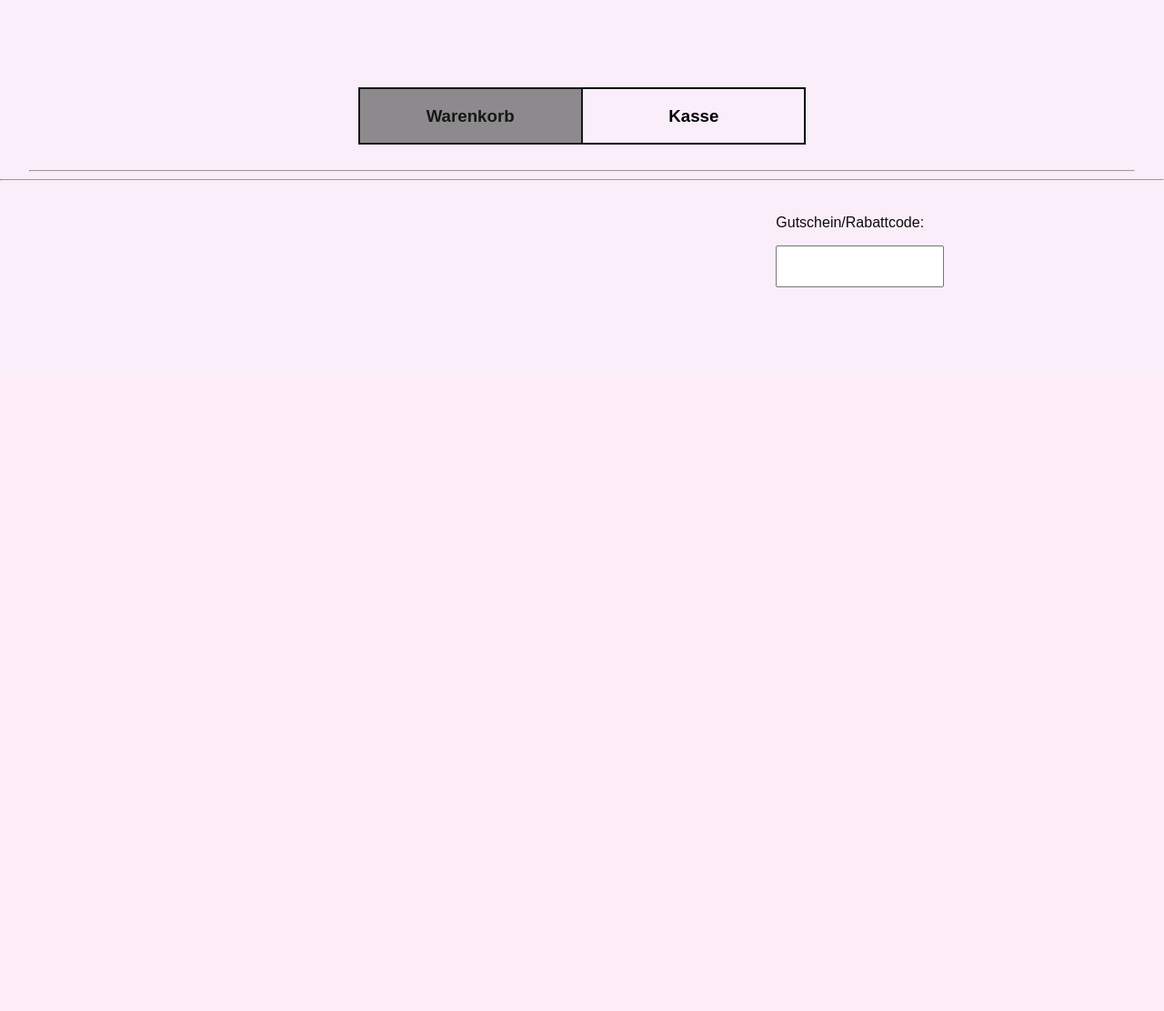
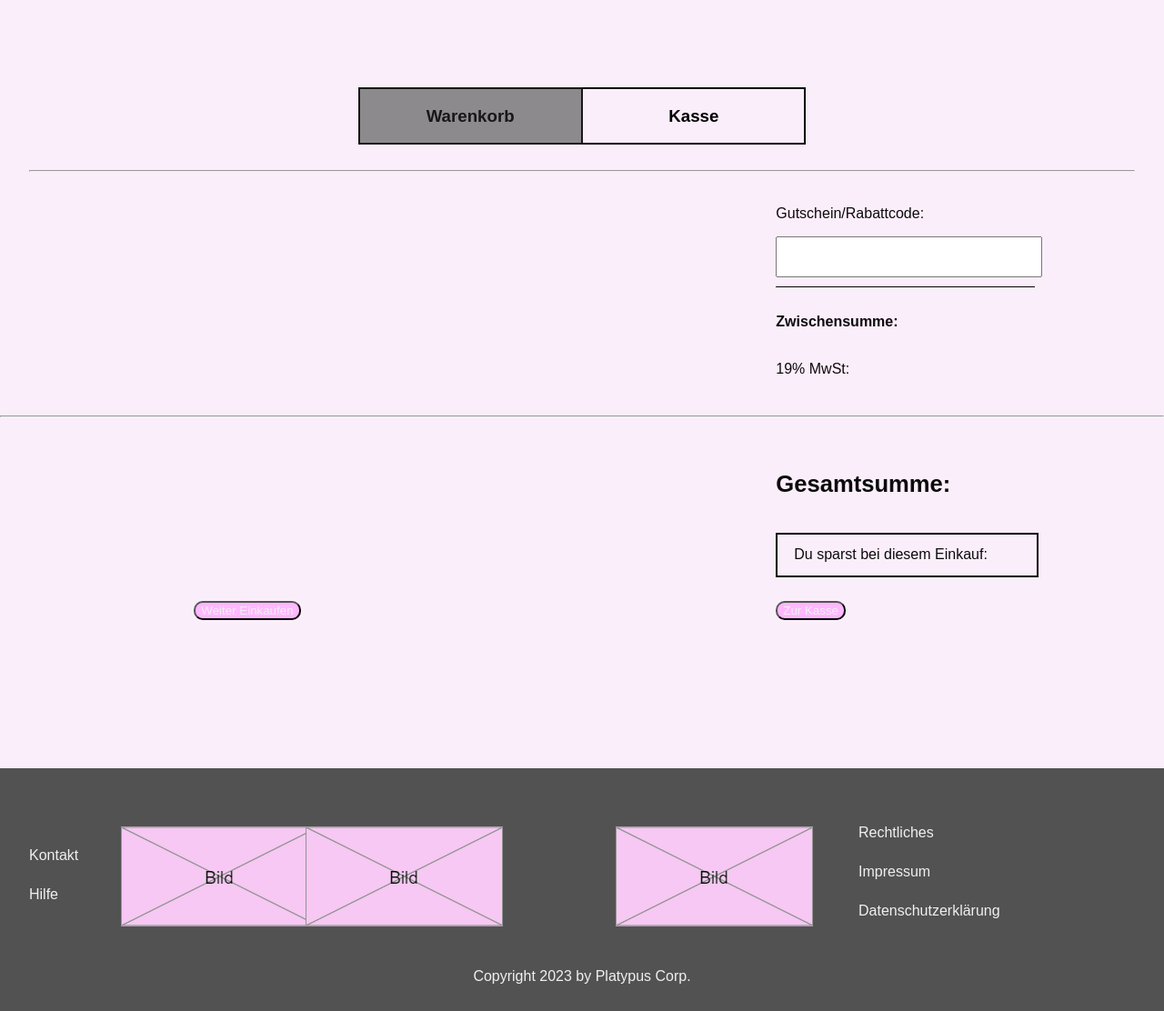
Before and after one commit to Projektarbeiten/ProjectPlatypus, a PHP site: page /productPage/shoppingCart in a window 1280 px wide. Shown: the part 384-1496 px from the top of the page at 91% size. Before the commit the page ends 700 px from the top, so only its background shows below. Run offline with PHP 8.4, Linux system fonts and the light colour scheme; the visitor is signed in with stand-in values (Sample User, id 1); data that the repository does not hold is empty.

Commit message:
-- Warenkorb hinzugefügt

```diff
--- a/css/styles.css
+++ b/css/styles.css
@@ -531,6 +531,88 @@ padding-top: 1.5rem;
 	align-items: center;
 }
 
+.sc-price-before{
+	margin-top: 2.5%;
+	border-top: 1.5px solid black;
+	align-content: center;
+	justify-content: center;
+	display: flex;
+}
+
+.sc-mwst-box{
+	align-content: center;
+	justify-content: center;
+	display: flex;
+	margin-top: -5.5%;
+}
+
+.sc-price-end-box{
+	align-content: center;
+	justify-content: center;
+	display: flex;
+}
+
+.sc-price-safed-box{
+	border: 2px solid black;
+	align-content: center;
+	justify-content: center;
+	display: flex;
+	height:2.5vh;
+
+}
+
+#sc-price-safed-tag{
+	text-align: right;
+	margin: auto;
+}
+
+#sc-safed{
+	text-align: left;
+	margin: auto;
+}
+
+#sc-gs{
+	text-align: left;
+	font-weight: bold;
+	font-size: 1.6rem;
+}
+#sc-mwst{
+	text-align: left;
+}
+
+#sc-price-end-tag{
+	text-align: right;
+	font-size: 1.6rem;
+	margin-top: auto;
+	margin-bottom: auto;
+	margin-left: auto;
+
+}
+
+#sc-price-mwst{
+	text-align: right;
+	font-size: 1.0rem;
+	margin-top: auto;
+	margin-bottom: auto;
+	margin-left: auto;
+}
+
+#sc-gutschein{
+	height: 75%;
+}
+#sc-zw {
+	font-weight: bold;
+	text-align: left;
+}
+
+#sc-price-before-tag{
+	font-size: 1.5rem;
+	margin-top: auto;
+	margin-bottom: auto;
+	margin-left: auto;
+	text-align: right;
+}
+
 .sc-price{
 
 }
--- a/javascript/removeFromShoppingCart.js
+++ b/javascript/removeFromShoppingCart.js
@@ -1,16 +1,140 @@
 "use strict";
+let debug = false;
 
-$("#bt-remove-product").click(function() {
-    var datastring = $("#bestell-form").serialize();
+
+$(function () {
+    updatePrices();
+});
+
+$(".sc-bt-remove-product").click(function() {
+    let articleElement = $(this).parentsUntil('.sc-product-cart').parent();
+    let productId = articleElement.get(0).id;
+    console.log("product id "+productId);
     $.ajax({
         type: "POST",
         url: "../phpScripts/removeProductFromSession.php",
-        data: datastring,
+        data: {'produkt_id': productId},
+        dataType: "json",
         success: function (response) {
-            if (response == "success") {
-                            var parentElement = document.getElementById("bt-remove-product").parentElement;
-                            parentElement.setAttribute("display", "none");
-                        }
+            if (response.responseStatus == "200") {
+                            $('#'+productId).remove();
+                            $('#'+productId).next().remove();
+                            updatePrices();
+                            checkShoppingCart();
+            }else{
+                alert('Error: '+response);
+            }
         }
     });
 });
+
+$("#buy-more").click(function() {
+    history.back();
+});
+
+
+
+
+$(document).ready(function(){
+    $('.sc-mengenauswahl').change(function(){
+    // get Product id for later use
+    let menge = $(this).val()
+    let articleElement = $(this).parentsUntil('.sc-product-cart').parent();
+    let productId = articleElement.get(0).id;
+    if(debug){
+        console.log("selected articleElement: "+articleElement.get(0).nodeName);
+        console.log("selected ProductID: "+productId);
+        console.log("selected Menge: "+menge);
+        console.log("mengenauswahl selected $(this): "+ this.nodeName);
+    }
+        $.ajax({
+            type: "POST",
+            url: "../phpScripts/addToSession.php",
+            data: {
+                produkt_id: productId,
+                mengenauswahl:menge},
+            success: function (response) {
+                if (response.includes("201") || response.includes("200")) {
+                    updatePrices();
+                }
+            }
+        });
+    });
+});
+
+function checkShoppingCart(){
+    if($('.sc-product-cart').length){
+
+    }else{
+        $('.artikel-container').remove();
+        $('.sc-box-between-endprice-and-productcard').remove();
+        $('#zur-kasse').remove();
+        let newContent = $(" <div class='container artikel-container'>\
+        <div style='display: flex;'>\
+            <div class='boxlinks' style='background-color: grey; opacity: 90%'>\
+                <h3>\
+                    Warenkorb\
+                </h3>\
+            </div>\
+            <div class='sc-boxrechts' style='margin-left: -39.5px;'>\
+                <h3>\
+                    Kasse\
+                </h3>\
+            </div>\
+        </div>\
+        <hr>\
+                    <div class='col-6'>\
+        \
+                        <p style='text-align: center'>Kein Produkt im Warenkorb</p>            </div>\
+                </div>");
+        $('main').append(newContent);
+    }
+}
+
+
+function updatePrices() {
+    if($('.sc-product-cart').length){
+        $.ajax({
+            type: "GET",
+            url: "../phpScripts/updatePrice.php",
+            dataType: "json",
+            success: function (response) {
+                let articleElements = document.querySelectorAll('.sc-product-cart');
+                /*
+                let articleElementIDs = document.getElementsByClassName('sc-product-cart').attr('id');
+                let articleElements2D = [];
+                for(let i = 0; i < articleElements.length; i++){
+                    articleElements2D.push( [ array1[i], array2[i] ] );
+                } */
+                let priceElements = document.querySelectorAll('.sc-article-price');
+                if(debug){ console.log(priceElements); }
+                let zwPrice = null;
+                let price;
+                let rabatt = 1;
+                $.each(response, function(index, array) {
+                    let produkt_id = array.produkt_id;
+                    let menge = array.menge;
+                    let akt_preis = array.akt_preis;
+                    if(articleElements[index].id == produkt_id){
+                        if($('#sc-gutschein').val() !== ''){
+                            // rabatt = 10%;
+                        }else{ // funktioniert nur wenn DOM von JavaScript in selber reihenfolge in ein Array gepackt wird, wie es auch das Session Produkt Array ausliest.
+                        price = menge * akt_preis; //#TODO: Rabatt Berechnung Einfügen
+                        zwPrice += price;
+                        }
+                        priceElements[index].innerHTML = price.toFixed(2) + ' €';
+                    }
+                    if(debug){
+                        console.log("produkt_id: " +  produkt_id  + ", menge: " + menge + ", AKT_Price: " + akt_preis);
+                    }
+                    });
+                    document.getElementById('sc-price-before-tag').innerHTML = zwPrice.toFixed(2) + " €";
+                    let mwst = zwPrice*0.19
+                    document.getElementById('sc-price-mwst').innerHTML = mwst.toFixed(2) + " €";
+                    let endPrice = zwPrice+mwst;
+                    document.getElementById('sc-price-end-tag').innerHTML =endPrice.toFixed(2) + " €";
+                }
+
+        });
+    }
+}
--- a/phpFunctions/sqlQueries.php
+++ b/phpFunctions/sqlQueries.php
@@ -217,6 +217,22 @@ function getUserAdresse($userID, $conn) {
 		}
     }
 
+    function getPrice($conn,$produkt_id){
+        $stmt_prep = $conn->prepare(
+            '
+            select
+                akt_preis
+            from
+                produkt
+            where
+                p_id = :id
+            ;');
+        $stmt_prep->bindParam(':id', $produkt_id);
+		$stmt_prep->execute();
+        $row = $stmt_prep->fetch();
+        return $row['akt_preis'];
+    }
+
 	function getDefaultImage($conn){
 		$stmt_prep = $conn->prepare("
 		Select
--- a/phpFunctions/util.php
+++ b/phpFunctions/util.php
@@ -21,6 +21,8 @@
          </tr>";
      }
  }
+
+ // TODO: Write Debug Log Function
 
 	function getProductAmountOptions($lagermenge, $menge){
 
@@ -49,7 +51,7 @@
 			$akt_preis = doubleval($returnsArray[9]);
 			$lagermenge = intval($returnsArray[8]);
 			echo "
-                    <div class='sc-product-cart row'>
+                    <article class='sc-product-cart row' id='".$produkt_ID."'>
 			    <div class='col-1'>
 					<img src='" . getImage($produkt_ID, $conn) . "' class='sc-product-cart-img' style' width: 25px;
 					height: 25px;'>
@@ -80,7 +82,7 @@
 				<div class='col-1 sc-mengen-div' >
                 <fieldset class='sc-fd'>
                 <legend id='sc-legend'>Menge:</legend>
-						<select style='width:50px' name='mengenauswahl' id='sc-mengenauswahl'>";
+						<select style='width:50px' name='mengenauswahl' class='sc-mengenauswahl'>";
 							 echo getProductAmountOptions($lagermenge, $menge); #TODO: Verhindert das Laden des Warenkorb Inhalts
 						echo "</select> </fieldset>
 						<button type='button' class='sc-bt-remove-product'>
@@ -89,10 +91,11 @@
 				echo "
 				</div>
 				<div class='sc-price col-1-5'>
-						<p>". number_format(doubleval($akt_preis * $menge), 2, '. ', '' )." €</p>
+						<p class='sc-article-price'>". number_format(doubleval($akt_preis * $menge), 2, '. ', '' )." €</p>
 				</div>
-			</div>
-			<hr>";
+			</article>
+			<hr>
+			";
 		}
 		ob_end_flush();
 		ob_clean();
--- a/phpScripts/addToSession.php
+++ b/phpScripts/addToSession.php
@@ -7,7 +7,8 @@
         ini_set('display_startup_errors', 1);
         error_reporting(E_ALL);
     }
-
+    $menge = 'leer';
+    $produkt_ID = 'leer';
     if(!isset($_SESSION['produkt_array'])){
         $_SESSION['produkt_array'] = array();
     }
--- a/shoppingCart.php
+++ b/shoppingCart.php
@@ -24,7 +24,8 @@
         require("header.php");
         ?>
         <!-- /Header -->
-        <div class="container">
+        <main>
+        <div class="container artikel-container">
             <div style="display: flex;">
                 <div class="boxlinks" style="background-color: grey; opacity: 90%">
                     <h3>
@@ -57,7 +58,7 @@
             <?php
             # Produktkarte
             #var_dump($_SESSION['produkt_array']);
-                if(!isset($_SESSION['produkt_array'])){
+                if(!isset($_SESSION['produkt_array'])|| empty(($_SESSION['produkt_array']))){
                     echo "
                             <p style='text-align: center'>Kein Produkt im Warenkorb</p>";
                             error_log(date("Y-m-d H:i:s", time()) . "\n
@@ -67,15 +68,54 @@
                 }
                 ?>
             </div>
-            <hr>
-            <div class='row'>
-                <div class='col-4'></div>
-                    <div class="sc-box-between-endprice-and-productcard col-2 ">
-                        <p>Gutschein/Rabattcode:</p>
-                        <input type="text" id="gutschein"></input>
+            <?php
+            if(isset($_SESSION['produkt_array']) && $_SESSION['produkt_array'] != null){
+                echo "
+                    <div class='col-4'></div>
+                        <div class='sc-box-between-endprice-and-productcard col-2 '>
+                            <p>Gutschein/Rabattcode:</p>
+                            <input type='text' id='sc-gutschein' class='col-4'></input>
+                            <div class='col-4 sc-price-before'>
+                                <p id='sc-zw'> Zwischensumme: </p>
+                                <p id='sc-price-before-tag'></p>
+                            </div>
+                            <div>
+                                <div class='col-4 sc-mwst-box'>
+                                    <p id='sc-mwst'> 19% MwSt: </p>
+                                    <p id='sc-price-mwst'></p>
+                                </div>
+                            </div>
+                        </div>
+                    <hr>
+                    <div class='col-4' ></div>
+                        <div class='col-2'>
+                            <div class='col-4 sc-price-end-box'>
+                                <p id='sc-gs'> Gesamtsumme: </p>
+                                <p id='sc-price-end-tag'></p>
+                            </div>
+                            <div class='col-4 sc-price-safed-box' >
+                                <p id='sc-safed'> Du sparst bei diesem Einkauf:  </p>
+                                <p id='sc-price-safed-tag'></p>
+                            </div>
+                        </div>
+                <div class='row'>
+                    <div class='col-1'></div>
+                    <div class='col-2'>
+                        <button id='buy-more'>Weiter Einkaufen</button>
+                    </div>
+                    <div class='col-1'></div>
+                    <div class='col-2'>
+                        <button id='zur-kasse'>Zur Kasse</button>
                     </div>
                 </div>
-            </div>
+            </div>";
+            } #TODO: Button Styling überarbeiten (mehr Platz)?>
         </div>
+        </main>
+            <?php
+            require("./footer.php");
+            ?>
+        <script src="https://ajax.googleapis.com/ajax/libs/jquery/3.6.4/jquery.min.js"></script>
+        <script src="javascript\removeFromShoppingCart.js"></script>
     </body>
 </html>
```
Also changed, not shown: phpScripts/removeProductFromSession.php (+42 -0 lines), phpScripts/updatePrice.php (added, +34 -0 lines).
